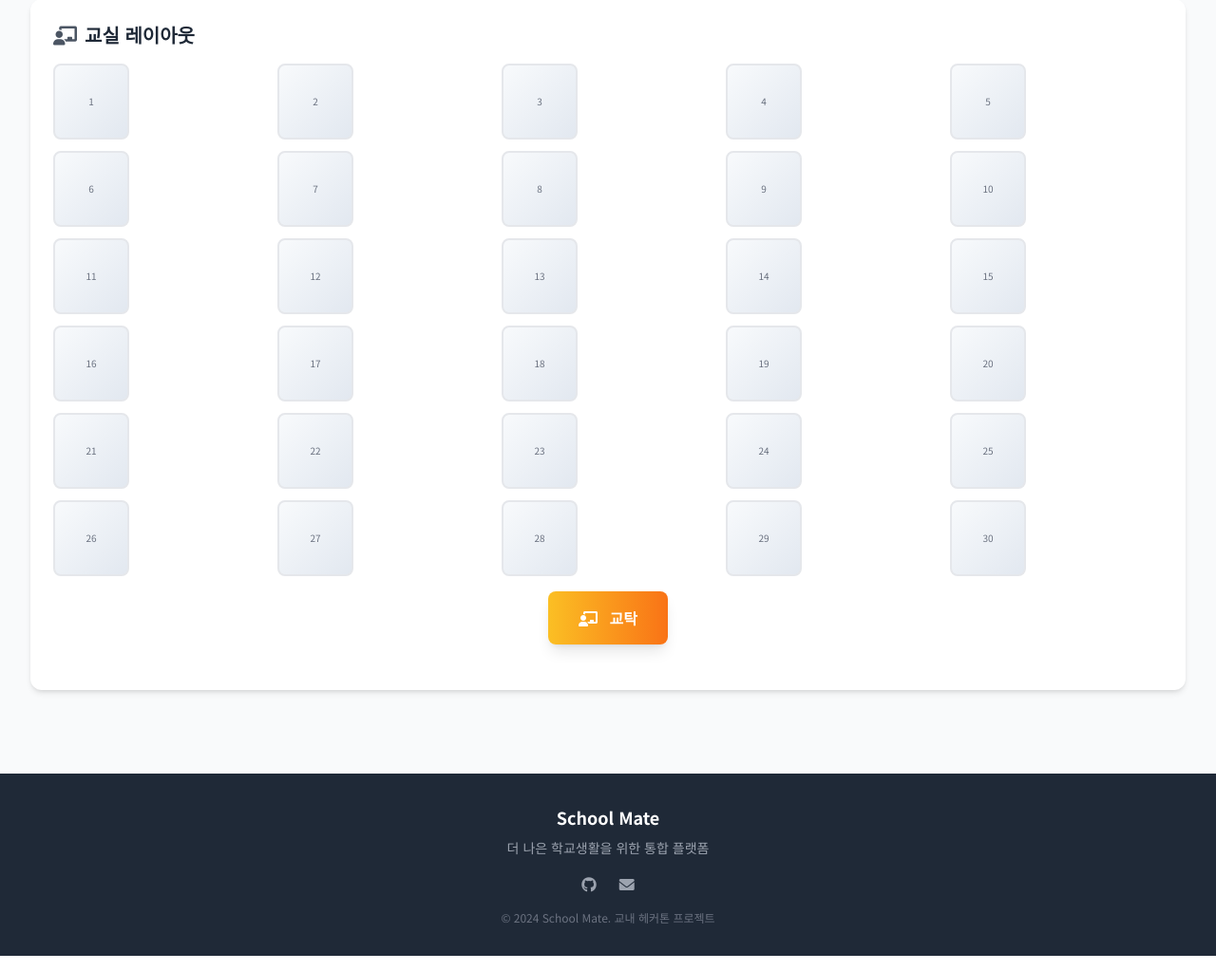
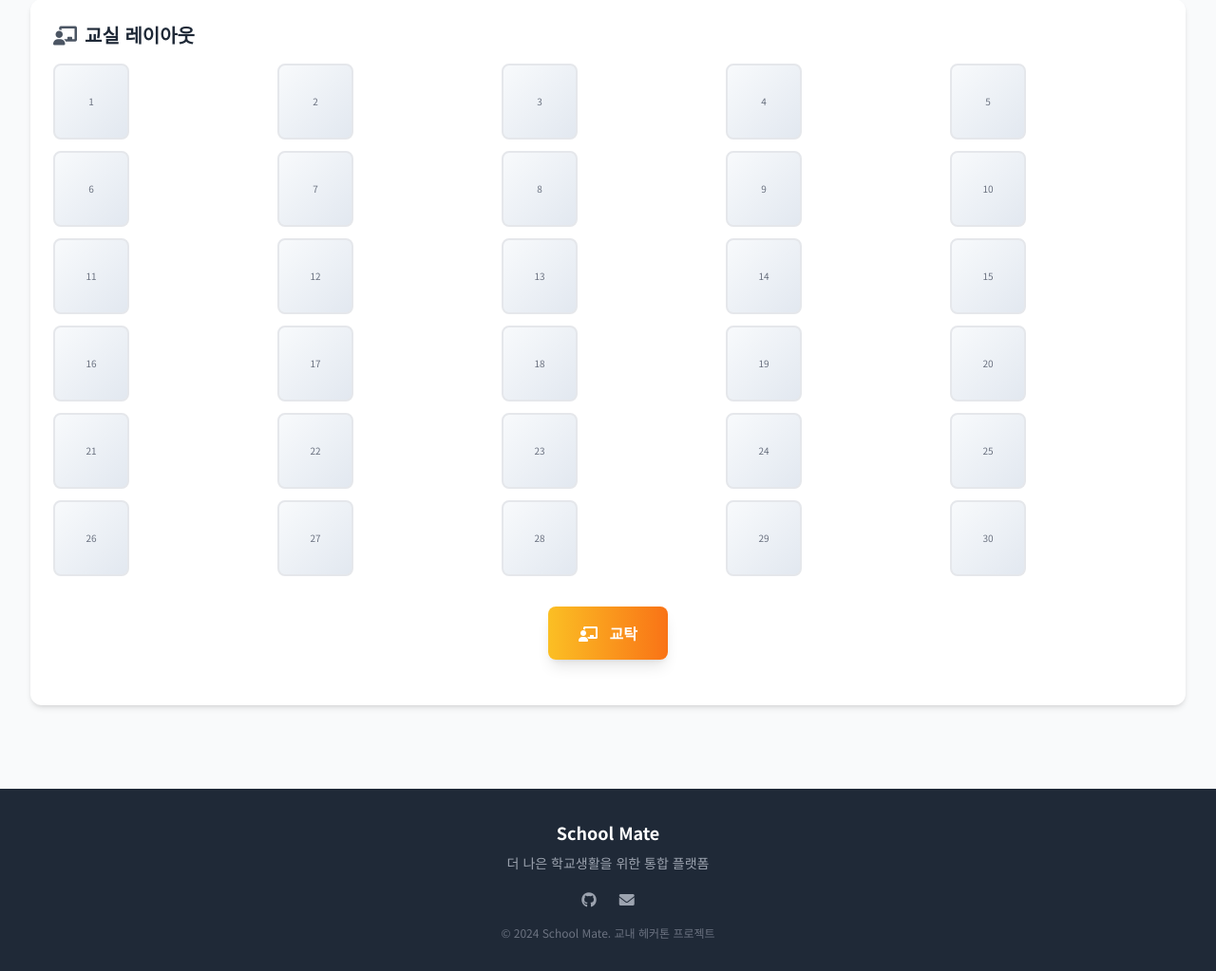
Before and after one commit to YCLK/school-mate, a Flask app: page /seating in a window 1280 px wide. Shown: the part 748-1771 px from the top of the page at 95% size. Run offline with Flask 3, Linux system fonts and the light colour scheme; some libraries are stand-ins or nearby versions.

Commit message:
Update seating.html

```diff
--- a/api/templates/seating.html
+++ b/api/templates/seating.html
@@ -151,7 +151,7 @@
             </div>
 
             <!-- 교탁 -->
-            <div class="flex justify-center mb-6 pt-4">
+            <div class="flex justify-center mb-6 pt-8">
                 <div class="bg-gradient-to-r from-amber-400 to-orange-500 text-white px-8 py-4 rounded-lg shadow-lg">
                     <i class="fas fa-chalkboard-teacher mr-2"></i>
                     <span class="font-semibold">교탁</span>
```
